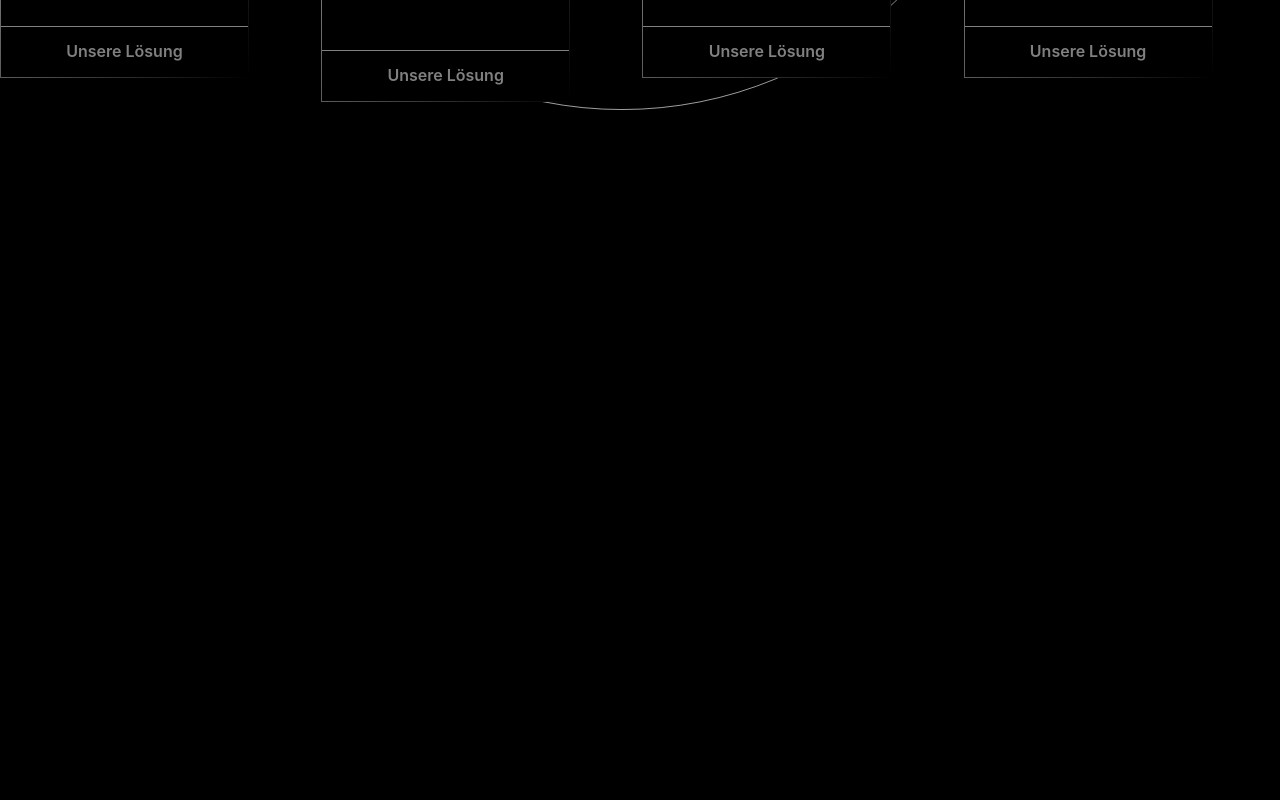
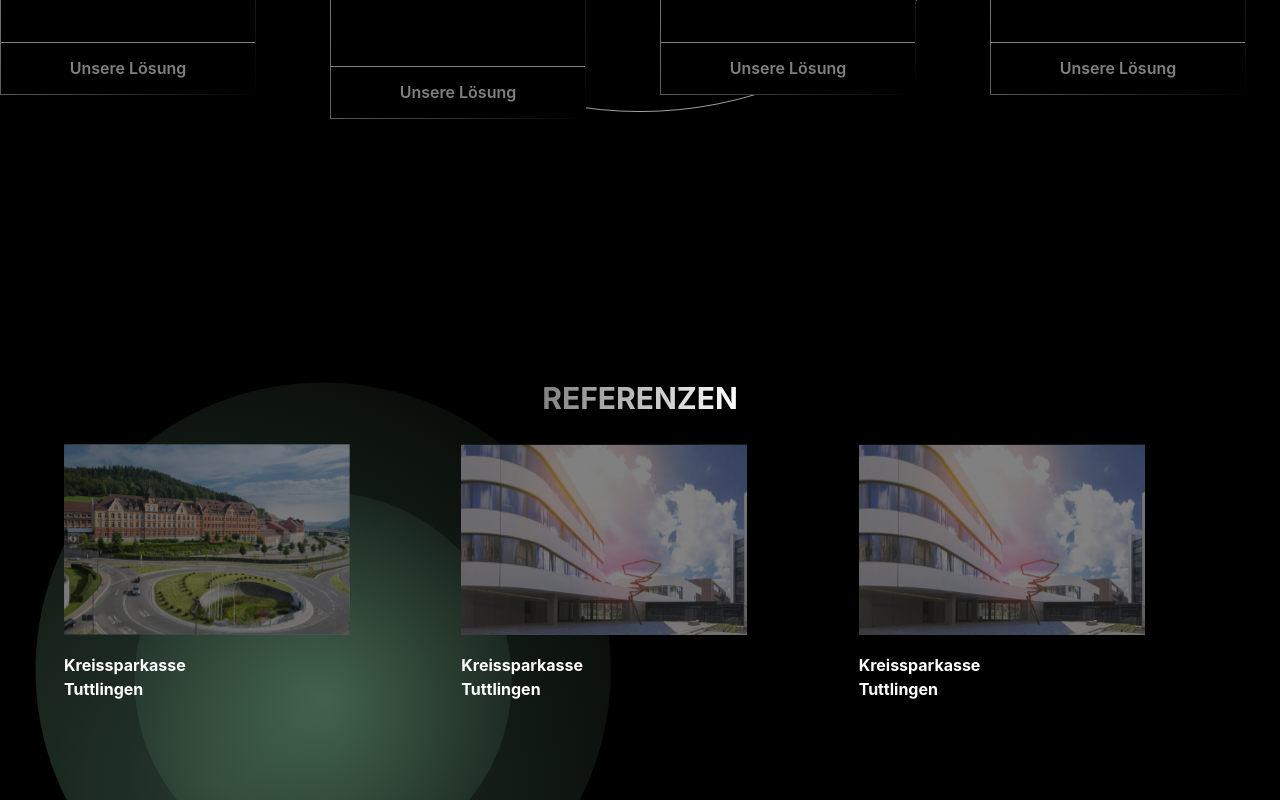
Before and after one commit to tw4/web-page-06, a React (Create React App) app in the folder web/: page / in a window 1280 px wide. Shown: the part 1560-2360 px from the top of the page. Built offline with nearby package versions, Linux system fonts and the light colour scheme.

Commit message:
add(SectionThree)

```diff
--- a/web/src/App.tsx
+++ b/web/src/App.tsx
@@ -5,6 +5,7 @@ import React, { useEffect, useState } from 'react'
 import CookiesBar from './ui-library/components/CookiesBar'
 import NavBar from './ui-library/components/NavBar'
 import SectionOne from './ui-library/components/SectionOne'
+import SectionThree from './ui-library/components/SectionThree'
 import SectionTwo from './ui-library/components/SectionTwo'
 import MainLayout from './ui-library/Layouts/MainLayout'
 import PageLayout from './ui-library/Layouts/PageLayout'
@@ -39,6 +40,9 @@ const App = (props: Props) => {
           <SectionTwo
             changeLink={changeLink}
           />
+          <SectionThree
+          changeLink={changeLink}
+          />
           <CookiesBar />
         </Stack>
       </PageLayout>
--- /dev/null
+++ b/web/src/ui-library/components/SectionThree.tsx
@@ -0,0 +1,66 @@
+import {
+    Box,
+    VStack,
+    Text,
+    SimpleGrid,
+} from '@chakra-ui/react'
+import React from 'react'
+import sectionThreeBg from '../../assets/images/sectionThreeBg.svg'
+import ImageCard from './ImageCard'
+import imageCard1 from '../../assets/images/imageCard1.svg'
+import imageCard2 from '../../assets/images/imageCard2.svg'
+
+interface IProps {
+    changeLink: (newLink: string) => void
+}
+
+const SectionThree: React.FC<IProps> = ({ changeLink }) => {
+    return (
+        <Box
+            paddingTop='10%'
+        >
+            <Box
+                id='3'
+                height='100vh'
+                paddingTop='10%'
+                paddingLeft='5%'
+                paddingRight='5%'
+                onMouseOver={() => changeLink('3')}
+                bgImage={sectionThreeBg}
+                bgPosition='5% 60%'
+                bgSize='45%'
+                bgRepeat='no-repeat'
+            >
+                <VStack>
+                    <Text
+                        fontSize='3xl'
+                        bgGradient='linear(to-l, white, grey)'
+                        bgClip='text'
+                        fontWeight='bold'
+                    >
+                        REFERENZEN
+                    </Text>
+                </VStack>
+                <SimpleGrid
+                    marginTop='2%'
+                    columns={[2, null, 3]}
+                    spacing={10}
+                >
+                    <ImageCard
+                        image={imageCard1}
+                    />
+                    <ImageCard
+                        image={imageCard2}
+                    />
+                    <ImageCard
+                        image={imageCard2}
+                    />
+
+                </SimpleGrid>
+            </Box>
+        </Box>
+
+    )
+}
+
+export default SectionThree
```
